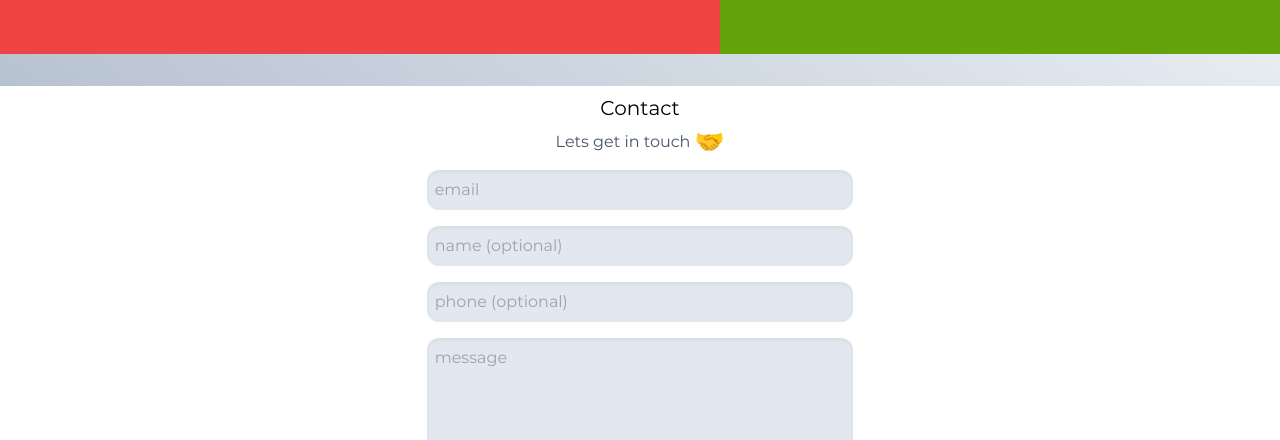
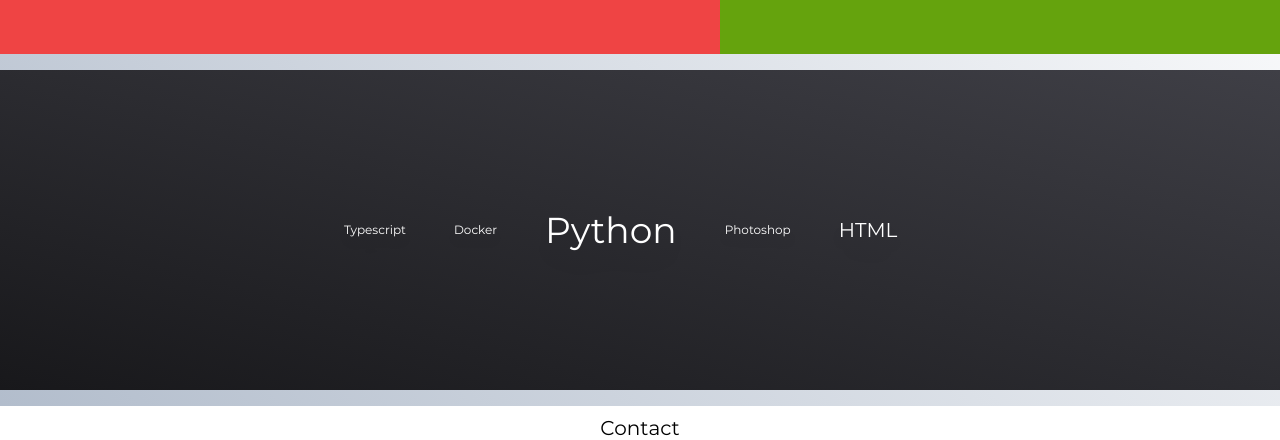
Before and after one commit to Rimidalfi/portfolio, a React (Vite) app: page / in a window 1280 px wide. Shown: the part 234-674 px from the top of the page. Built offline with nearby package versions, Linux system fonts and the light colour scheme; no server answers.

Commit message:
Skilcard dumb & styling experiments

```diff
--- a/src/components/ContactCard.tsx
+++ b/src/components/ContactCard.tsx
@@ -96,7 +96,7 @@ export default function ContactCard() {
   }
 
   return (
-    <div className="m-4 md:m-6 lg:m-8 w-screen  flex flex-col items-center justify-center  bg-white shadow-xl">
+    <div className="m-4 w-screen  flex flex-col items-center justify-center  bg-white shadow-xl">
       <div
         className={
           status
--- a/src/components/ProjectCard.tsx
+++ b/src/components/ProjectCard.tsx
@@ -23,7 +23,7 @@ export default function ProjectCard(props: Props) {
   }, []);
 
   return (
-    <div className="m-4 md:m-6 lg:m-8 w-screen  bg-white shadow-xl overflow-hidden hover:-translate-y-1 touch:-translate-y-1 duration-500">
+    <div className="m-4 w-screen  bg-white shadow-xl overflow-hidden hover:-translate-y-1 touch:-translate-y-1 duration-500">
       <Link to={`/project/${projectData?.projectURL}`}>
         <div>
           <h3 className=" text-xl font-montserrat-bold p-4 py-2 pt-6">
--- /dev/null
+++ b/src/components/Skillcard.tsx
@@ -0,0 +1,38 @@
+interface skillProps {
+  skill: string;
+  size: string;
+}
+
+function SingleSkill({ skill, size }: skillProps) {
+  let tailwindInstruction = "";
+  switch (size) {
+    case "s":
+      tailwindInstruction =
+        "text-xs inline-block px-6 py-3 text-center text-white align-middle transition-all rounded-full cursor-pointer leading-pro ease-soft-in tracking-tight-soft shadow-soft-md hover:scale-110 hover:rotate-2 active:opacity-85 drop-shadow-xl hover:shadow-lg hover:bg-zinc-900 hover:shadow-blue-500/25";
+      break;
+    case "m":
+      tailwindInstruction =
+        "text-xl inline-block px-6 py-3 text-center text-white align-middle transition-all rounded-full cursor-pointer leading-pro ease-soft-in tracking-tight-soft shadow-soft-md hover:scale-110 hover:rotate-2 active:opacity-85 drop-shadow-xl hover:shadow-lg hover:bg-zinc-900 hover:shadow-indigo-500/25";
+      break;
+    case "l":
+      tailwindInstruction =
+        "text-4xl inline-block px-6 py-3 text-center text-white align-middle transition-all rounded-full cursor-pointer leading-pro ease-soft-in tracking-tight-soft shadow-soft-md hover:scale-110 hover:rotate-[-3deg] active:opacity-85 drop-shadow-xl hover:shadow-lg hover:bg-zinc-900 hover:shadow-purple-500/25";
+      break;
+  }
+
+  return <div className={tailwindInstruction}>{skill}</div>;
+}
+
+export default function Skillcard() {
+  return (
+    <div className="flex flex-col justify-center items-center h-52 md:h-80 m-4 w-screen bg-gradient-to-tr from-zinc-900 to-zinc-700 ">
+      <div className=" w-10/12 md:w-8/12 lg:w-6/12">
+        <SingleSkill skill={"Typescript"} size={"s"} />
+        <SingleSkill skill={"Docker"} size={"s"} />
+        <SingleSkill skill={"Python"} size={"l"} />
+        <SingleSkill skill={"Photoshop"} size={"s"} />
+        <SingleSkill skill={"HTML"} size={"m"} />
+      </div>
+    </div>
+  );
+}
--- a/src/pages/Home/index.tsx
+++ b/src/pages/Home/index.tsx
@@ -1,14 +1,14 @@
 import Hero from "../../components/Hero";
 import Projects from "../../components/Projects";
 import ContactCard from "../../components/ContactCard";
+import Skillcard from "../../components/Skillcard";
 
 export default function Home() {
   return (
     <div>
       <Hero />
-
+      <Skillcard />
       <Projects all={false} />
-
       <ContactCard />
     </div>
   );
--- a/src/pages/Layout.tsx
+++ b/src/pages/Layout.tsx
@@ -9,9 +9,9 @@ function Layout() {
     window.scrollTo(0, 0);
   }, [location.pathname]);
   return (
-    <div className="flex flex-col bg-slate-100 min-h-screen">
+    <div className="">
       <Header />
-      <main className="mt-64 md:mt-88 flex-grow flex justify-center items-center bg-gradient-to-tr from-slate-400">
+      <main className="mt-64 md:mt-88 flex justify-center items-center bg-gradient-to-tr from-slate-400">
         <Suspense fallback={<div>loading...</div>}>
           <Outlet />
         </Suspense>
--- a/tailwind.config.js
+++ b/tailwind.config.js
@@ -23,6 +23,8 @@ export default {
         '64': '64px',
       },
     },
+
   },
+  future:{hoverOnlyWhenSupported: true},
   plugins: [],
 }
```
